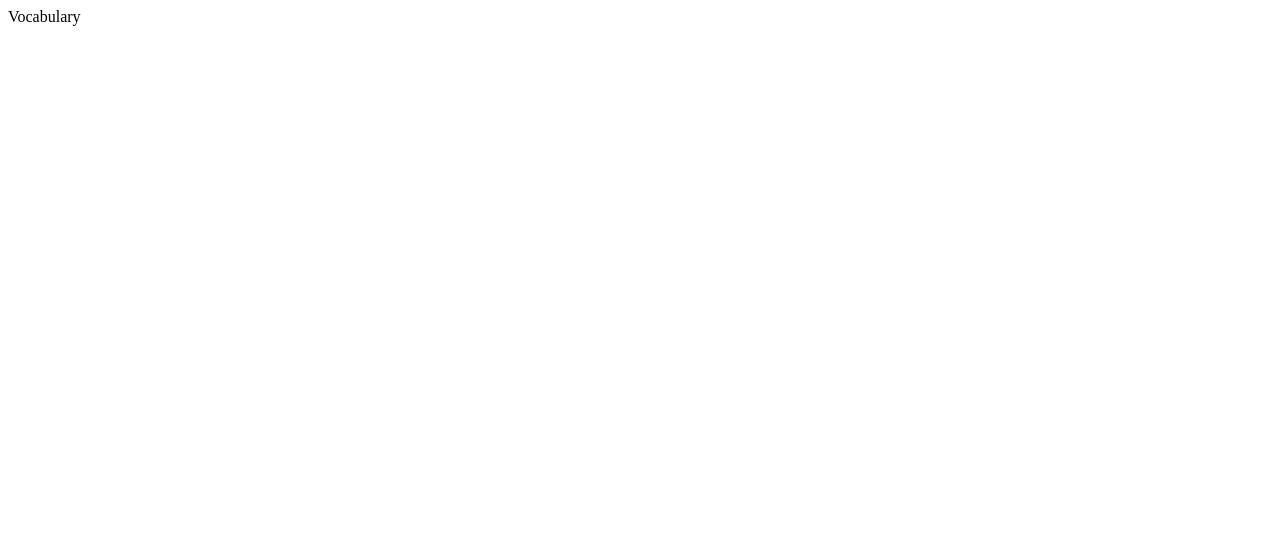
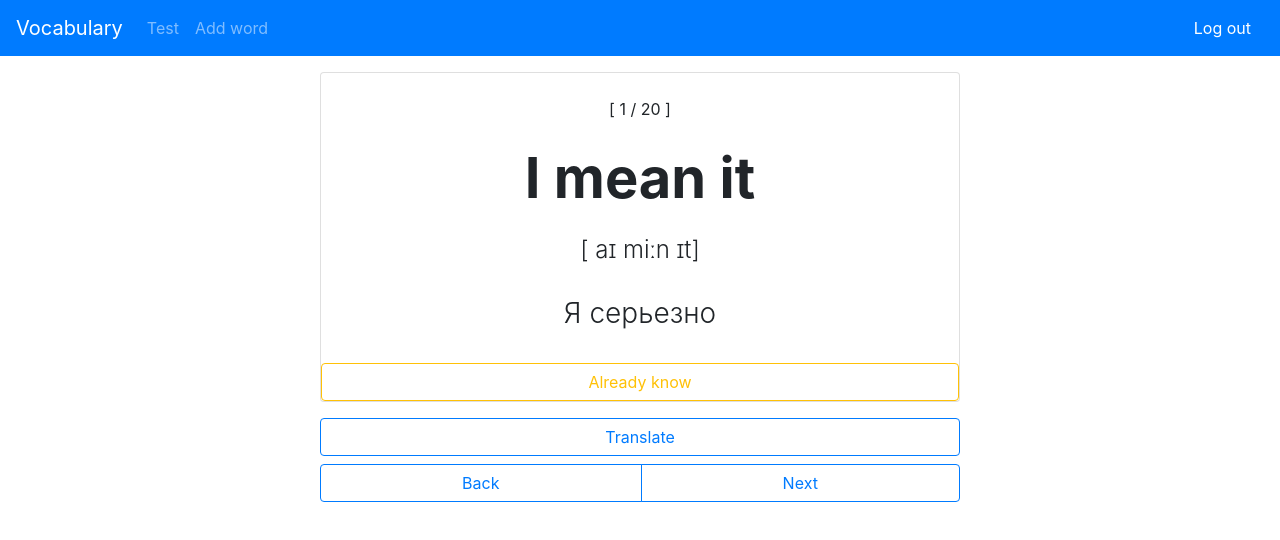
Before and after one commit to drp98/vocabulary-react, a React (Create React App) app: page / in a window 1280 px wide. Shown: the top 540 px of the page. Built offline with nearby package versions, Linux system fonts and the light colour scheme.

Commit message:
design dev

```diff
--- a/package.json
+++ b/package.json
@@ -6,7 +6,9 @@
     "@testing-library/jest-dom": "^5.11.6",
     "@testing-library/react": "^11.2.2",
     "@testing-library/user-event": "^12.6.0",
+    "bootstrap": "^4.5.3",
     "react": "^17.0.1",
+    "react-bootstrap": "^1.4.0",
     "react-dom": "^17.0.1",
     "react-scripts": "4.0.1",
     "web-vitals": "^0.2.4"
--- a/src/App.js
+++ b/src/App.js
@@ -1,10 +1,23 @@
 import React from 'react'
+import NavBar from './NavBar'
+import Word from './Word'
+
+import { Button, ButtonGroup } from 'react-bootstrap'
 
 const App = () => {
     return (
-        <div className='App'>
-            Vocabulary
-        </div>
+        <>
+            <NavBar />
+            <Word />
+
+            <div className='text-center col p-0'>
+                <Button variant='outline-primary' className='w-50 mb-2'>Translate</Button><br />
+                <ButtonGroup className='text-center w-50'>
+                    <Button variant='outline-primary'>Back</Button>
+                    <Button variant='outline-primary'>Next</Button>
+                </ButtonGroup>
+            </div>
+        </>
     )
 }
 
--- /dev/null
+++ b/src/NavBar.js
@@ -0,0 +1,26 @@
+import React from 'react'
+import { Navbar, Nav, ButtonGroup, Button } from 'react-bootstrap'
+
+const NavBar = () => {
+    return (
+        <>
+            <Navbar bg='primary' variant='dark'>
+                <Navbar.Brand href='#home'>Vocabulary</Navbar.Brand>
+                <Nav className='mr-auto'>
+                    <Nav.Link href='#home'>Test</Nav.Link>
+                    <Nav.Link href='#features'>Add word</Nav.Link>
+                </Nav>
+
+                <Nav inline='true'>
+                    {/* <ButtonGroup>
+                        <Button>Login</Button>
+                        <Button>Register</Button>
+                    </ButtonGroup> */}
+                    <Button>Log out</Button>
+                </Nav>
+            </Navbar>
+        </>
+    )
+}
+
+export default NavBar
--- /dev/null
+++ b/src/Word.js
@@ -0,0 +1,29 @@
+import React from 'react'
+import { Card, Button } from 'react-bootstrap'
+
+const Word = () => {
+    return (
+        <div className='container text-center mt-3 mb-3 p-0 w-50'>
+            <Card>
+                <br />
+                <span id='counter'>[ 1 / 20 ]</span>
+                <br />
+                <span id='wordId' className='font-weight-bold display-4'>
+                    I mean it
+                </span>
+                <br />
+                <span id='transcriptionId' className='h4 font-weight-light'>
+                    [ aɪ miːn ɪt]
+                </span>
+                <br />
+                <span id='translateId' className='h3 font-weight-light'>
+                    Я серьезно
+                </span>
+                <br />
+                <Button variant='outline-warning'>Already know</Button>
+            </Card>
+        </div>
+    )
+}
+
+export default Word
--- a/src/index.js
+++ b/src/index.js
@@ -1,6 +1,7 @@
 import React from 'react'
 import ReactDOM from 'react-dom'
 import App from './App'
+import 'bootstrap/dist/css/bootstrap.min.css'
 
 ReactDOM.render(
     <React.StrictMode>
```
Also changed, not shown: 2 other files (tests, documents, lock files or other folders).
